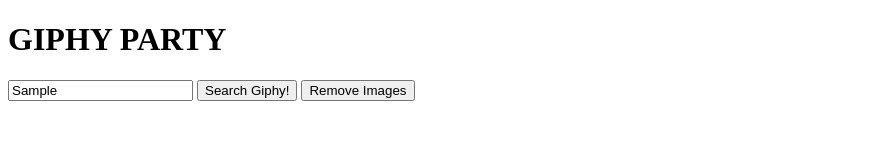
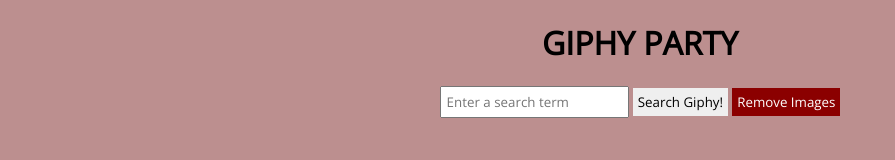
Before and after one commit to fan777/ajax-giphy-party, a plain HTML site: page index.html in a window 1280 px wide. Both pictures are taken after typing "Sample" into the empty fields and a click on the button "Search Giphy!". Shown: the whole page, without its empty margins (0-895 px from the left). Drawn offline with nearby package versions, Linux system fonts and the light colour scheme; no server answers.

Commit message:
finalized

```diff
--- /dev/null
+++ b/app.css
@@ -0,0 +1,38 @@
+body {
+    text-align: center;
+    font-family: 'Open Sans', sans-serif;
+    background-color: rosybrown;
+}
+
+img {
+    margin: 5px 5px 5px 5px;
+}
+
+input {
+    padding: 5px 5px 5px 5px;
+    font-family: 'Open Sans', sans-serif;
+}
+
+input:focus {
+    background-color: pink;
+}
+
+button {
+    font-family: 'Open Sans', sans-serif;
+    padding: 5px 5px 5px 5px;
+    border: none;
+    text-decoration: none;
+}
+
+button#removeBtn {
+    background-color: darkred;
+    color: white;
+}
+
+button:hover, button#removeBtn:hover {
+    background-color: rgb(209, 209, 108);
+}
+
+#images {
+    margin: 10px 0px 0px 0px;
+}
--- a/app.js
+++ b/app.js
@@ -1 +1,36 @@
 console.log("Let's get this party started!");
+
+document.addEventListener('DOMContentLoaded', () => {
+    document.querySelector('#searchBtn').addEventListener('click', (e) => {
+        e.preventDefault();
+        const input = document.querySelector('#search-term');
+        try {
+            display(input.value);
+        } catch (err) {
+            alert(err.message);
+        }
+        input.value = '';
+    })
+
+    document.querySelector('#search-term').addEventListener("keyup", (e) => {
+        if (e.key === 'Enter') {
+            e.preventDefault();
+            document.querySelector('#searchBtn').click();
+        }
+    });
+
+    document.querySelector('#removeBtn').addEventListener('click', (e) => {
+        for (let image of document.querySelectorAll('img')) {
+            image.remove();
+        }
+    });
+});
+
+async function display(q) {
+    const api_key = '9PGjMD4B8yHx2uSCbR0vW4F6Eqee2hmM';
+    const url = 'https://api.giphy.com/v1/gifs/search';
+    const response = await axios.get(url, {params: {q, limit: 20, api_key}});
+    const image = document.createElement('img');
+    image.src = response.data.data[Math.floor(Math.random() * response.data.data.length)].images.fixed_height.url;
+    document.querySelector('#images').append(image);
+}
--- a/index.html
+++ b/index.html
@@ -4,13 +4,18 @@
 <head>
   <meta charset="UTF-8">
   <title>Giphy Party!</title>
+  <link rel="preconnect" href="https://fonts.gstatic.com">
+  <link href="https://fonts.googleapis.com/css2?family=Open+Sans&display=swap" rel="stylesheet">
+  <link href="app.css" rel="stylesheet">
 </head>
 
 <body>
     <h1>GIPHY PARTY</h1>
     <input type="text" id="search-term" name="search-term" placeholder="Enter a search term" />
-    <button id="search">Search Giphy!</button>
-    <button id="remove">Remove Images</button>
+    <button id="searchBtn">Search Giphy!</button>
+    <button id="removeBtn">Remove Images</button>
+
+<div id="images"></div>
 
 <script src="https://code.jquery.com/jquery-3.2.1.js"></script>
 <script src="https://unpkg.com/axios/dist/axios.js"></script>
```
